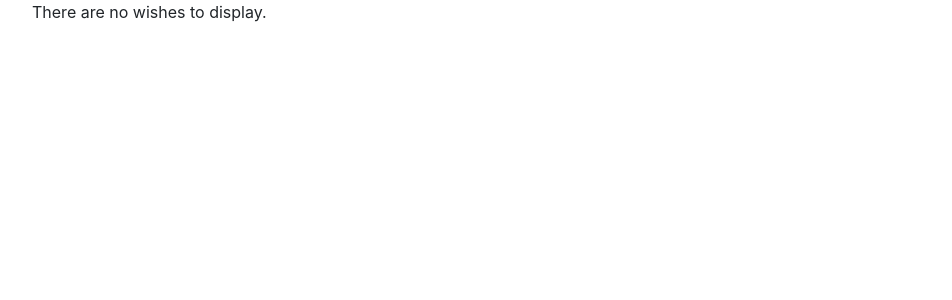
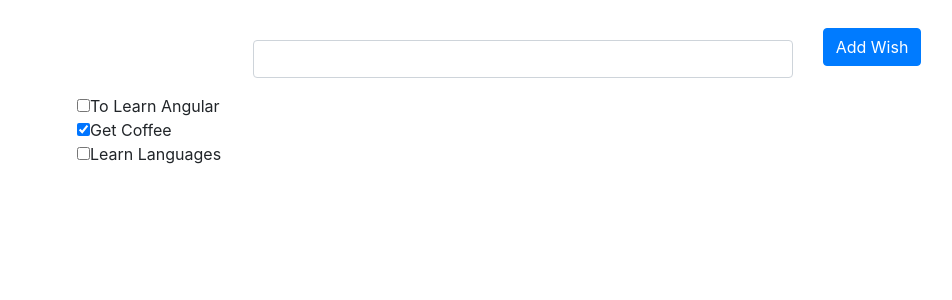
Before and after one commit to mohisa302/angular-demo, an Angular app: page / in a window 1280 px wide. Shown: the top 300 px of the page, without its empty margins (53-1005 px from the left). Built offline with nearby package versions, Linux system fonts and the light colour scheme.

Commit message:
Add form

```diff
--- a/src/app/app.component.html
+++ b/src/app/app.component.html
@@ -1,13 +1,40 @@
 <div class="container">
+  <form class="row mt-3 gx-3 gy-2 align-items-center justify-content-center">
+    <div class="col-sm-6">
+      <label class="visually-hidden" for="specificSizeInputName"></label>
+      <input
+        type="text"
+        name="new-wish-text"
+        class="form-control"
+        [(ngModel)]="newWishText"
+      />
+    </div>
+    <div class="col-auto">
+      <button
+        (click)="$event.preventDefault(); addNewWish()"
+        type="submit"
+        class="btn btn-primary"
+      >
+        Add Wish
+      </button>
+    </div>
+  </form>
+  <div class="row mt-3">
     <div *ngIf="items.length == 0; else showItems">
       There are no wishes to display.
     </div>
     <ng-template #showItems>
       <ul class="wish-list">
-      <li *ngFor="let item of items">
+        <li *ngFor="let item of items; index as i">
           <div class="form-check">
             <label class="form-check-label">
-            <input class="checkbox" type="checkbox" />{{ item.wishText }}
+              <input
+                class="checkbox"
+                [checked]="item.isComplete"
+                type="checkbox"
+                [attr.data-index]="i"
+                (click)="toggleItem(item)"
+              />{{ item.wishText }}
               <!-- Accessing wishText of each WishItem object -->
             </label>
           </div>
@@ -15,3 +42,4 @@
       </ul>
     </ng-template>
   </div>
+</div>
--- a/src/app/app.component.ts
+++ b/src/app/app.component.ts
@@ -2,20 +2,30 @@
 import { RouterOutlet } from '@angular/router';
 import { WishItem } from '../shared/models/wishItem';
 import { CommonModule } from '@angular/common'; // <-- Import CommonModule
+import { FormsModule } from '@angular/forms';
 
 @Component({
   selector: 'app-root',
   standalone: true,
-  imports: [RouterOutlet, CommonModule], // <-- Add CommonModule here
+  imports: [RouterOutlet, CommonModule, FormsModule], // <-- Add CommonModule here
   templateUrl: './app.component.html',
   styleUrl: './app.component.css',
 })
 export class AppComponent {
   items: WishItem[] = [
-    // new WishItem('To Learn Angular'),
-    // new WishItem('Get Coffee', true),
-    // new WishItem('Learn Languages', false),
+    new WishItem('To Learn Angular'),
+    new WishItem('Get Coffee', true),
+    new WishItem('Learn Languages', false),
   ];
 
+  toggleItem(item: WishItem) {
+    item.isComplete = !item.isComplete;
+    console.log(item);
+  }
+  newWishText = '';
+  addNewWish() {
+    this.items.push(new WishItem(this.newWishText));
+    this.newWishText = '';
+  }
   title = 'angular-demo';
 }
```
Lines whose indentation alone changed are shown as unchanged.
